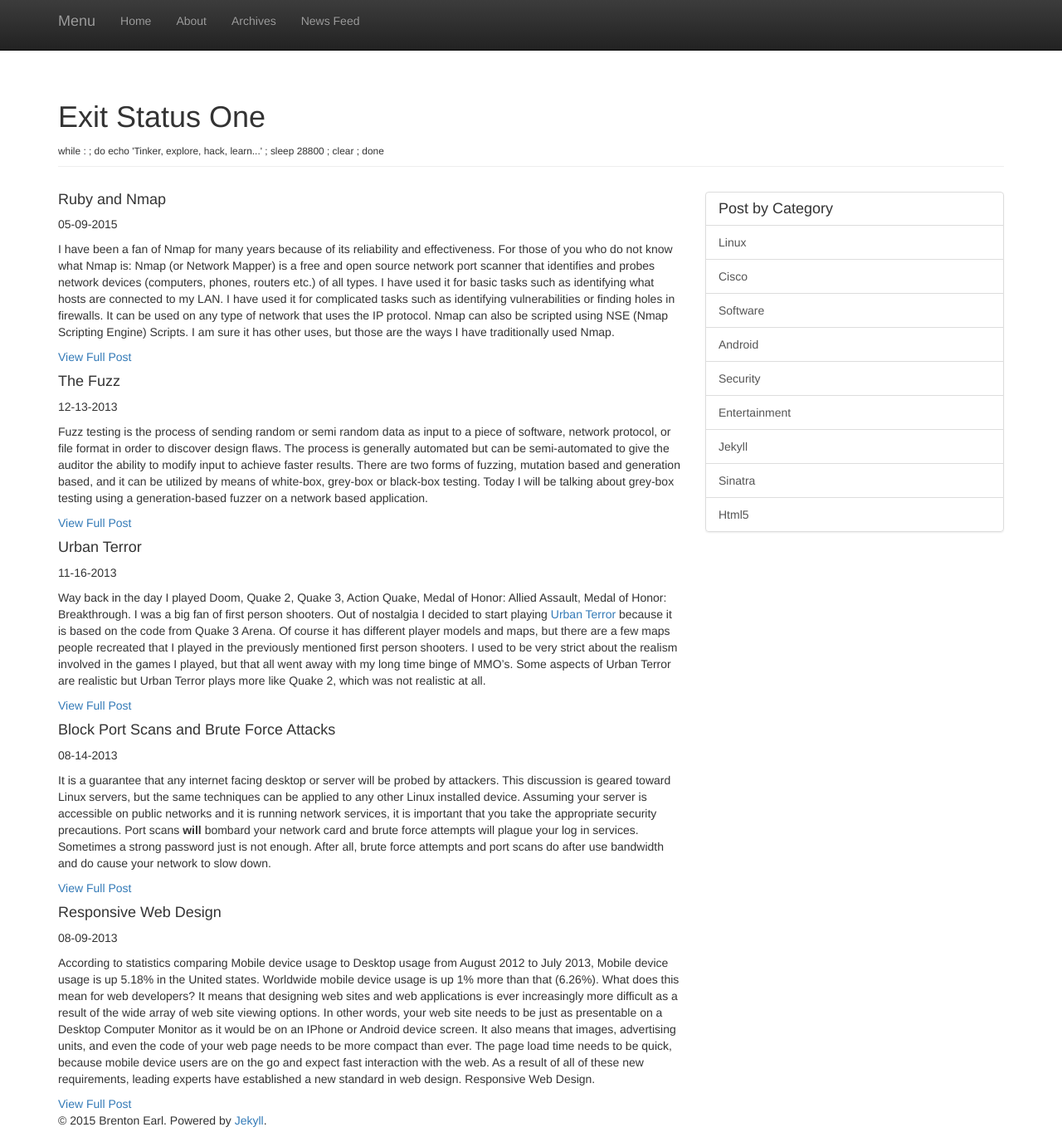
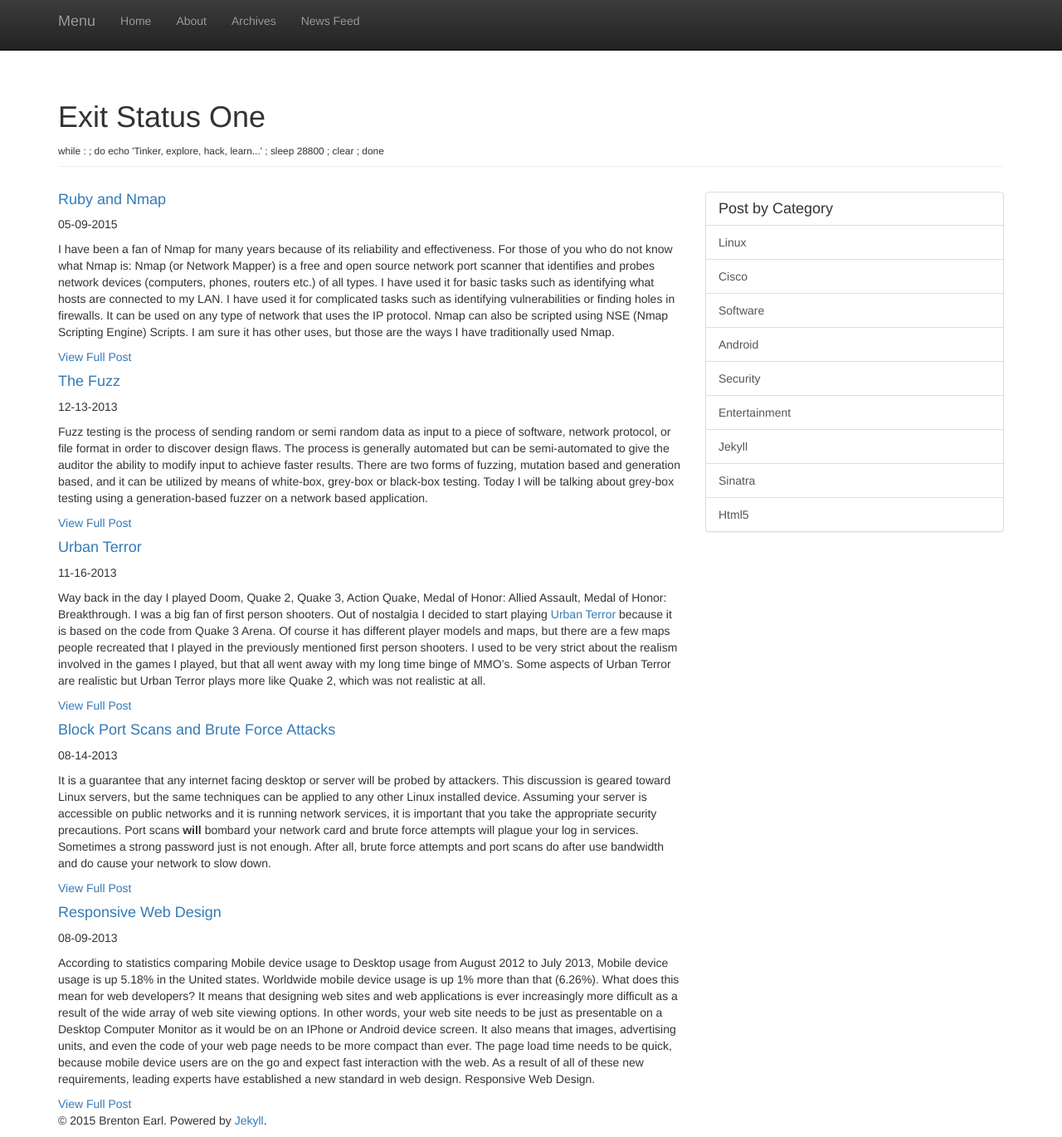
Before and after one commit to BrentonEarl/brentonearl.github.io, a Jekyll site: the page built from index.html, in a window 1280 px wide. Shown: the whole page at 83% size. Built offline with Jekyll 4.4.1, drawn with Linux system fonts in a browser that asks for light colours; nearby versions of some CDN libraries; Markdown is read by kramdown in place of the engine named in the settings.

Commit message:
Made post titles a link on index page for seo

```diff
--- a/index.html
+++ b/index.html
@@ -6,7 +6,7 @@ title: Sharing Knowledge Since 2007
 			<div class="row">
 				<div class="col-sm-8">
 					{% for post in site.posts limit: 5 %}
-					<h4>{{ post.title }}</h4>
+					<h4><a href="{{ post.url }}">{{ post.title }}</a></h4>
 					<p>{{ post.date | date: "%m-%d-%Y" }}</p>
 					{{ post.excerpt }}
 					<a href="{{ post.url }}">View Full Post</a>
```
Also changed, not shown: 3 other files.
